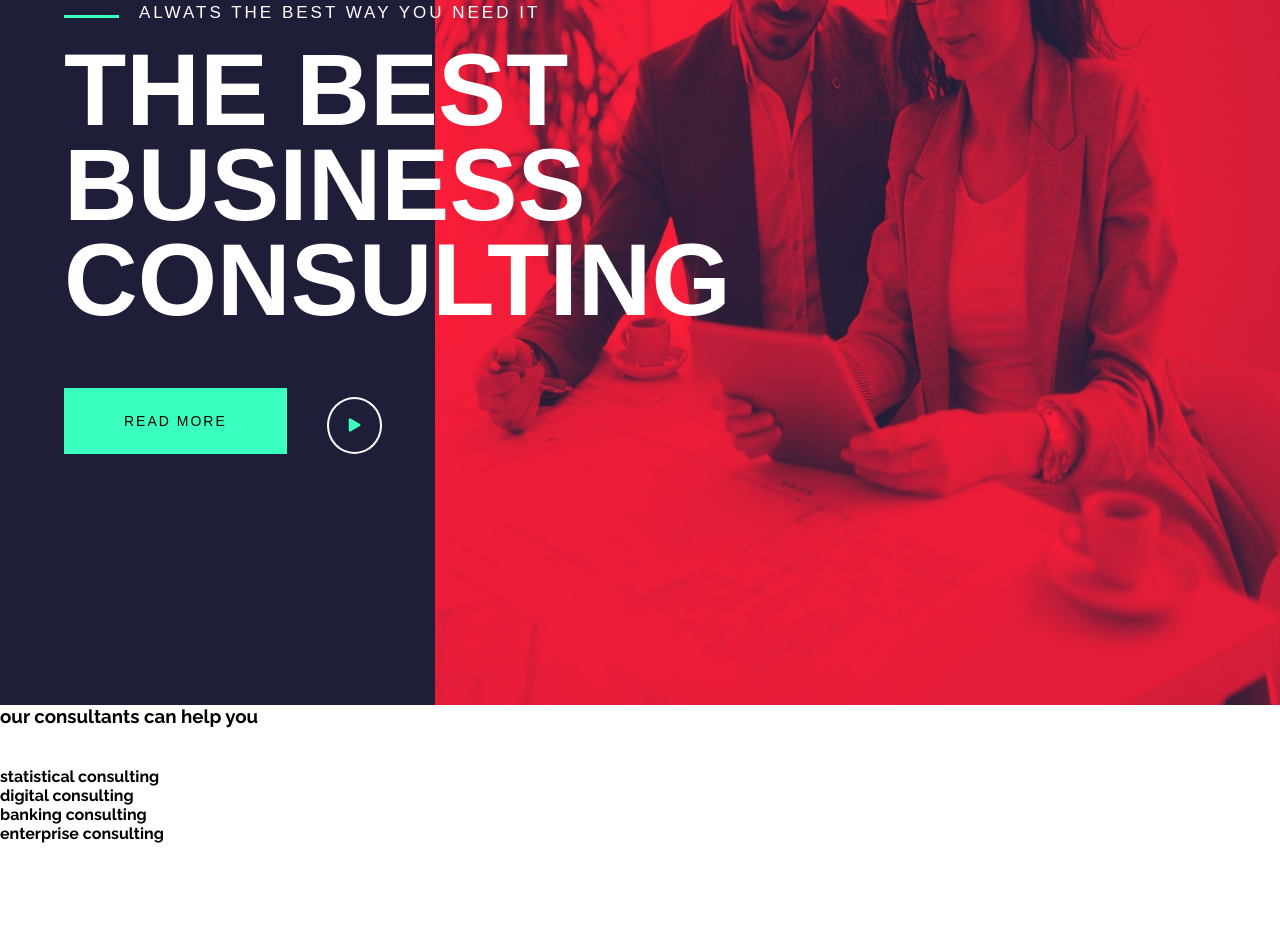
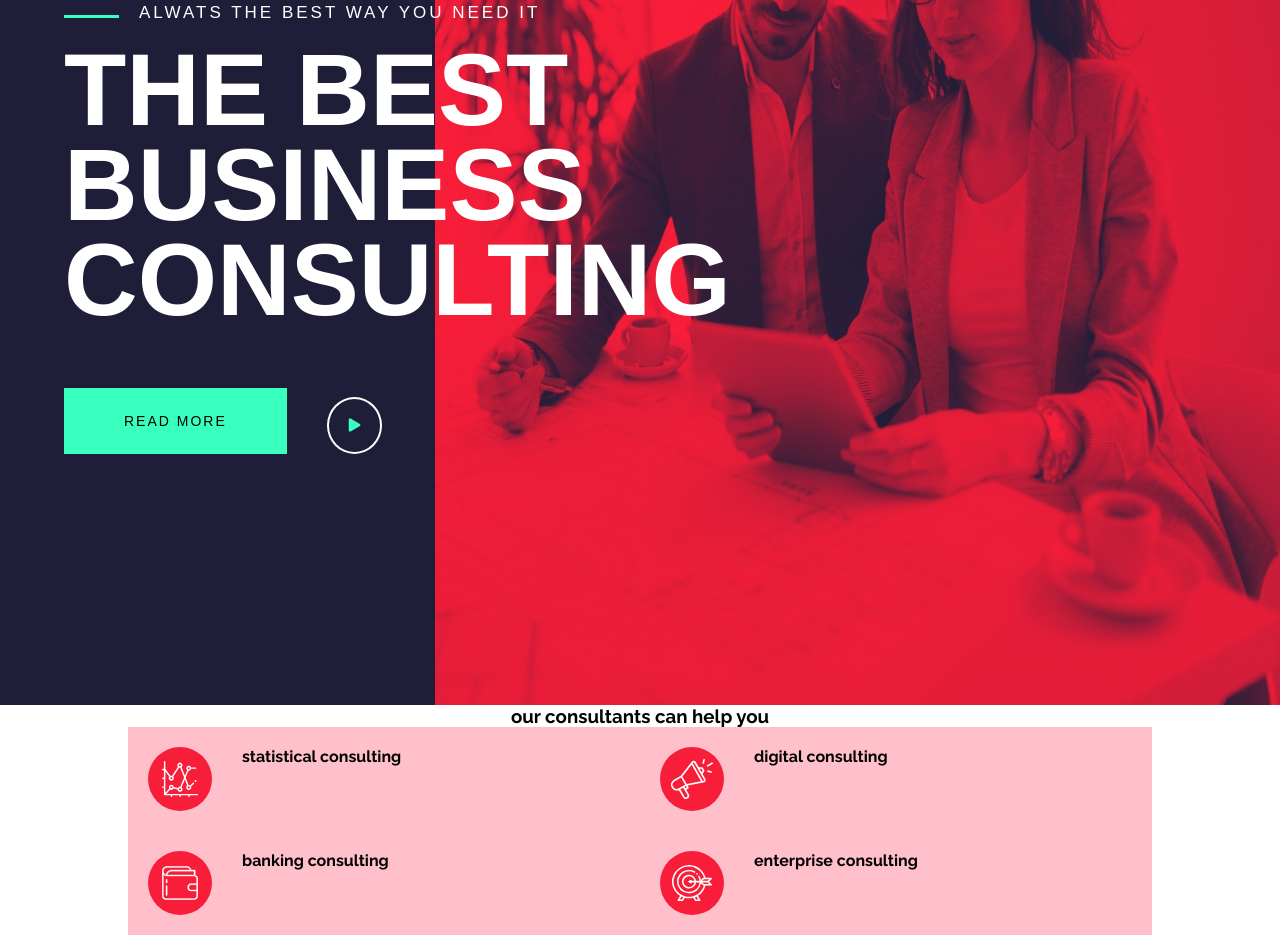
Before and after one commit to IacopoGhilardi/proj-html-vuejs, a website: page index.html in a window 1280 px wide. Shown: the part 295-1230 px from the top of the page. Before the commit the page ends 1138 px from the top, so only its background shows below. Drawn offline with nearby package versions, Linux system fonts and the light colour scheme; files whose address does not match are found by name; a web font is replaced by a local one.

Commit message:
iniziato main

```diff
--- a/index.html
+++ b/index.html
@@ -23,7 +23,7 @@
 
         <!-- navbar -->
         <nav class="header-top">
-            <div class="logo"><a href="#"><img src="images/logotype.png" alt="logo"></a></div>
+            <div class="logo"><a href="#"><img src="img/logotype.png" alt="logo"></a></div>
 
             <div class="nav-bar">
                 <ul>
@@ -55,23 +55,23 @@
         <!-- consulting -->
         <div class="consulting">
             <h3>our consultants can help you</h3>
-            <div>
-                <div class="statistical">
+            <div class="div_80">
+                <div class="statistical div_50">
                     <div><img src="img/line-graph.svg" alt="logo"></div>
                     <h4>statistical consulting</h4>
                 </div>
-                <div class="digital">
-                    <div></div>
+                <div class="digital div_50">
+                    <div><img src="img/shout.svg" alt="logo"></div>
                     <h4>digital consulting</h4>
                 </div>
             </div>
-            <div>
-                <div class="banking">
-                    <div></div>
+            <div class="div_80">
+                <div class="banking div_50">
+                    <div><img src="img/Path-13.svg" alt="logo"></div>
                     <h4>banking consulting</h4>
                 </div>
-                <div class="enterprise">
-                    <div></div>
+                <div class="enterprise div_50">
+                    <div><img src="img/target.svg" alt="logo"></div>
                     <h4>enterprise consulting</h4>
                 </div>
             </div>
--- a/scss/partials/_main.scss
+++ b/scss/partials/_main.scss
@@ -0,0 +1,25 @@
+.consulting {
+    display: flex;
+    flex-direction: column;
+    align-items: center;
+    .div_80 {
+        background-color: pink;
+        display: flex;
+        width: 80%;
+        .div_50 {
+            display: flex;
+            width: 50%;
+            padding: 20px;
+            div {
+                display: flex;
+                justify-content: center;
+                align-items: center;
+                background-color: $primaryRed;
+                border-radius: 50%;
+                height: 64px;
+                width: 64px;
+                margin-right: 30px;
+            }
+        }
+    }
+}
```
Also changed, not shown: css/app.css, img/Path-13.svg (added), img/shout.svg (added), img/target.svg (added).
